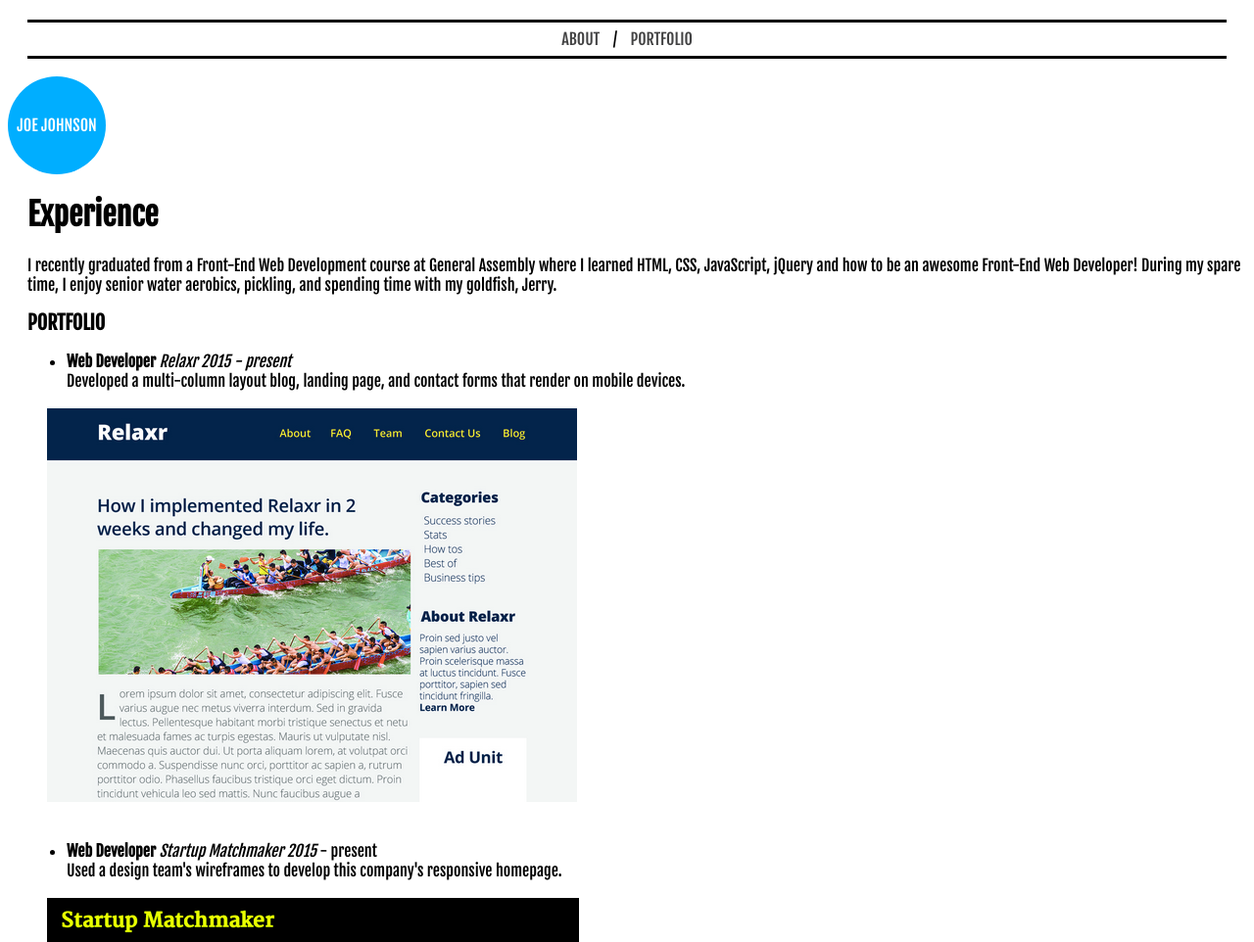
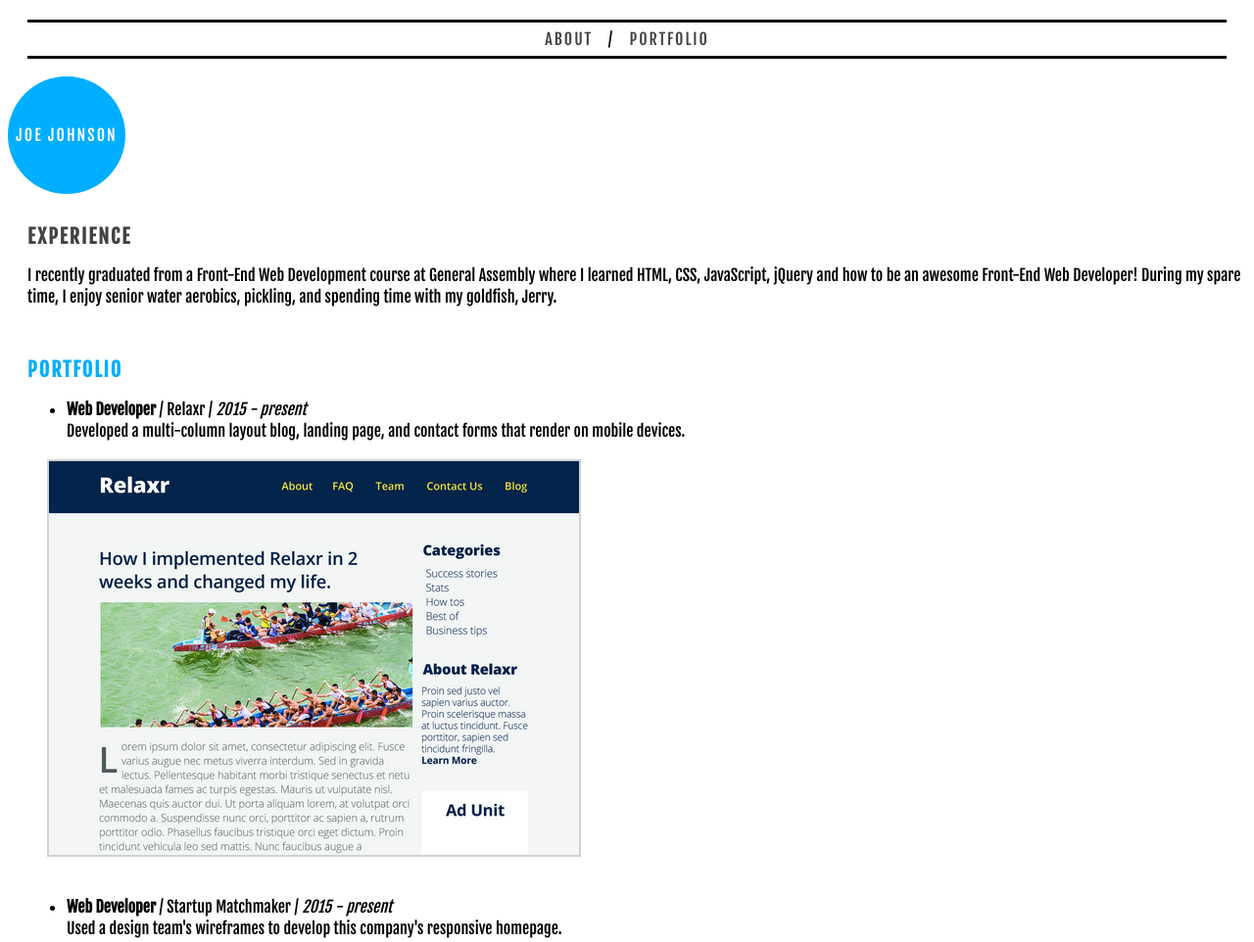
Before and after one commit to sophieeverett/Assignment1, a plain HTML site: page Portfolio.html in a window 1280 px wide. Shown: the top 962 px of the page at 98% size. Drawn offline with Linux system fonts and the light colour scheme.

Commit message:
Version1

```diff
--- a/Portfolio.html
+++ b/Portfolio.html
@@ -14,21 +14,21 @@
       <a href="Portfolio.html">PORTFOLIO</a>
     </nav>
 
-    <br>
+      <br>
 <div class="circle">JOE JOHNSON</div>
-
-    <h1>Experience</h1>
+      <br>
+    <h1>EXPERIENCE</h1>
     <p>I recently graduated from a Front-End Web Development course at General Assembly where I learned HTML, CSS, JavaScript, jQuery and how to be an awesome Front-End Web Developer! During my spare time, I enjoy senior water aerobics, pickling, and spending time with my goldfish, Jerry.</p>
-
+      <br>
     <h2>PORTFOLIO</h2>
     <ul>
-        <li><b>Web Developer</b> <i>Relaxr 2015 - present</i>
+        <li><b>Web Developer</b> / Relaxr / <i>2015 - present</i>
         <br>Developed a multi-column layout blog, landing page, and contact forms that render on mobile devices.</li>
           <br><img src="images/relaxr_deliverable.png" alt="relaxr"><br><br><br>
-        <li><b>Web Developer</b> <i>Startup Matchmaker 2015</i> - present
+        <li><b>Web Developer</b> / Startup Matchmaker / <i>2015 - present</i>
         <br>Used a design team's wireframes to develop this company's responsive homepage.</li>
           <br><img src="images/startup_matchmaker_deliverable.png" alt="startup"><br><br><br>
-        <li><b>Web Developer</b> <i>CitiPix 2015</i> – present
+        <li><b>Web Developer</b> / CitiPix / <i>2015 – present</i>
         <br>Built web app prototype that allows users to store and quickly retrieve photos using keywords.</li>
           <br><img src="images/citipix_deliverable.png" alt="citipix"><br><br><br>
     </ul>
@@ -41,11 +41,11 @@
     </ul>
       <br><br><br>
     <footer>
-      <a href="https://www.facebook.com">Facebook</a>
+      <a href="https://www.facebook.com">FACEBOOK</a>
       /
-      <a href="https://twitter.com">Twitter</a>
+      <a href="https://twitter.com">TWITTER</a>
       /
-      <a href="https://www.instagram.com/">Instagram</a>
+      <a href="https://www.instagram.com/">INSTAGRAM</a>
     </footer>
 
   </body>
--- a/Style.css
+++ b/Style.css
@@ -8,6 +8,7 @@ nav {
   margin-left: 20px;
   margin-top: 20px;
   margin-right: 20px;
+  letter-spacing: 2px;
 }
 a {
   color: #424243;
@@ -17,8 +18,8 @@ a:hover {
   color: #00aeff;
 }
 .circle {
-  height: 100px;
-  width: 100px;
+  height: 120px;
+  width: 120px;
   display: table-cell;
   text-align: center;
   vertical-align: middle;
@@ -26,23 +27,31 @@ a:hover {
   background: #00aeff;
   font-family: 'Fjalla One', sans-serif;
   color: white;
-  margin-left: 20px;
+  letter-spacing: 2px;
+  line-height: 20px;
 }
 
 h1 {
     font-family: 'Fjalla One', sans-serif;
     margin-left: 20px;
+    font-size: 20px;
+    color: #424243;
+    letter-spacing: 2px;
 }
 
 h2 {
     font-family: 'Fjalla One', sans-serif;
     font-size: 20px;
     margin-left: 20px;
+    letter-spacing: 2px;
+    color: #00aeff;
+
 }
 
 p {
     font-family: 'Fjalla One', sans-serif;
     margin-left: 20px;
+    line-height: 22px;
 }
 
 footer {
@@ -54,9 +63,19 @@ footer {
   word-spacing: 10px;
   margin-left: 20px;
   margin-right: 20px;
+  letter-spacing: 2px;
+  font-size: 12px;
 }
 
 li {
     font-family: 'Fjalla One', sans-serif;
     margin-left: 20px;
+    line-height: 22px;
 }
+
+img {
+  max-width: 550px;
+  border-style: solid;
+  border-color: #d1d2d2;
+  border-width: 2px;
+}
```
Also changed, not shown: Index.html (+5 -4 lines).
